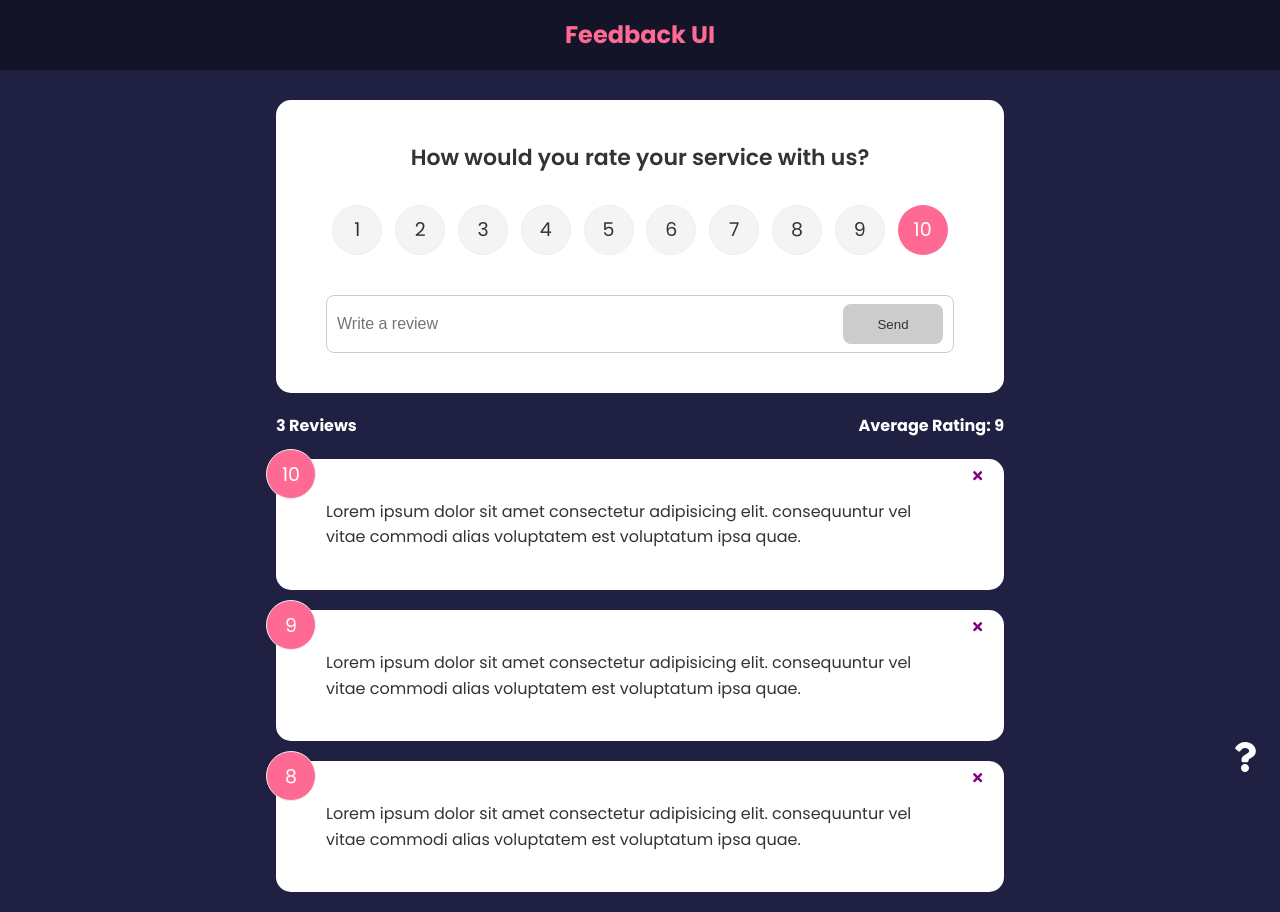
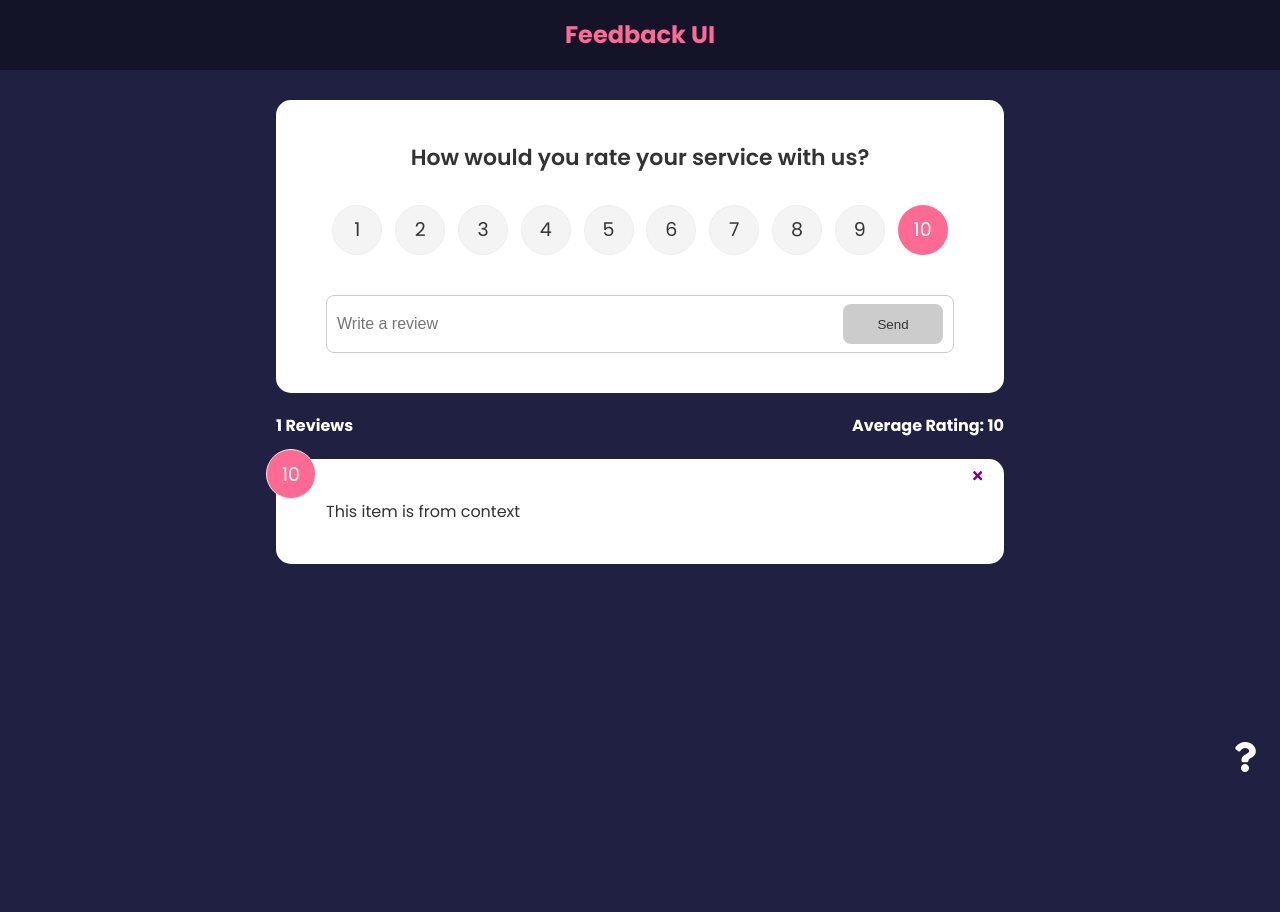
Before and after one commit to Birdperson9/feedback-app, a React (Create React App) app: page / in a window 1280 px wide. After the commit the page ends 800 px from the top, so only its background shows below. Built offline with nearby package versions, Linux system fonts and the light colour scheme.

Commit message:
get global state witch useContext hook

```diff
--- a/src/App.js
+++ b/src/App.js
@@ -36,11 +36,8 @@
               element={
                 <>
                   <FeedbackForm handleAdd={addFeedback} />
-                  <FeedbackStats feedback={feedback} />
-                  <FeedbackList
-                    feedback={feedback}
-                    handleDelete={deleteFeedback}
-                  />
+                  <FeedbackStats />
+                  <FeedbackList handleDelete={deleteFeedback} />
                 </>
               }
             ></Route>
--- a/src/components/FeedbackList.jsx
+++ b/src/components/FeedbackList.jsx
@@ -1,8 +1,11 @@
 import { motion, AnimatePresence } from 'framer-motion'
-import PropTypes from 'prop-types'
+import { useContext } from 'react'
 import FeedbackItem from './FeedbackItem'
+import FeedbackContext from '../context/FeedbackContext'
 
-function FeedbackList({ feedback, handleDelete }) {
+function FeedbackList({ handleDelete }) {
+  const { feedback } = useContext(FeedbackContext)
+
   if (!feedback || feedback.length === 0) {
     return <p>No Feedback Yet</p>
   }
@@ -29,14 +32,4 @@
   )
 }
 
-FeedbackList.propTypes = {
-  feedback: PropTypes.arrayOf(
-    PropTypes.shape({
-      id: PropTypes.number.isRequired,
-      text: PropTypes.string.isRequired,
-      rating: PropTypes.number.isRequired,
-    })
-  ),
-}
-
 export default FeedbackList
--- a/src/components/FeedbackStats.jsx
+++ b/src/components/FeedbackStats.jsx
@@ -1,6 +1,9 @@
-import PropTypes from 'prop-types'
+import { useContext } from 'react'
+import FeedbackContext from '../context/FeedbackContext'
 
-function FeedbackStats({ feedback }) {
+function FeedbackStats() {
+  const { feedback } = useContext(FeedbackContext)
+
   // Calculate ratings average
   let average =
     feedback.reduce((acc, cur) => {
@@ -17,8 +20,4 @@
   )
 }
 
-FeedbackStats.propTypes = {
-  feedback: PropTypes.array.isRequired,
-}
-
 export default FeedbackStats
```
